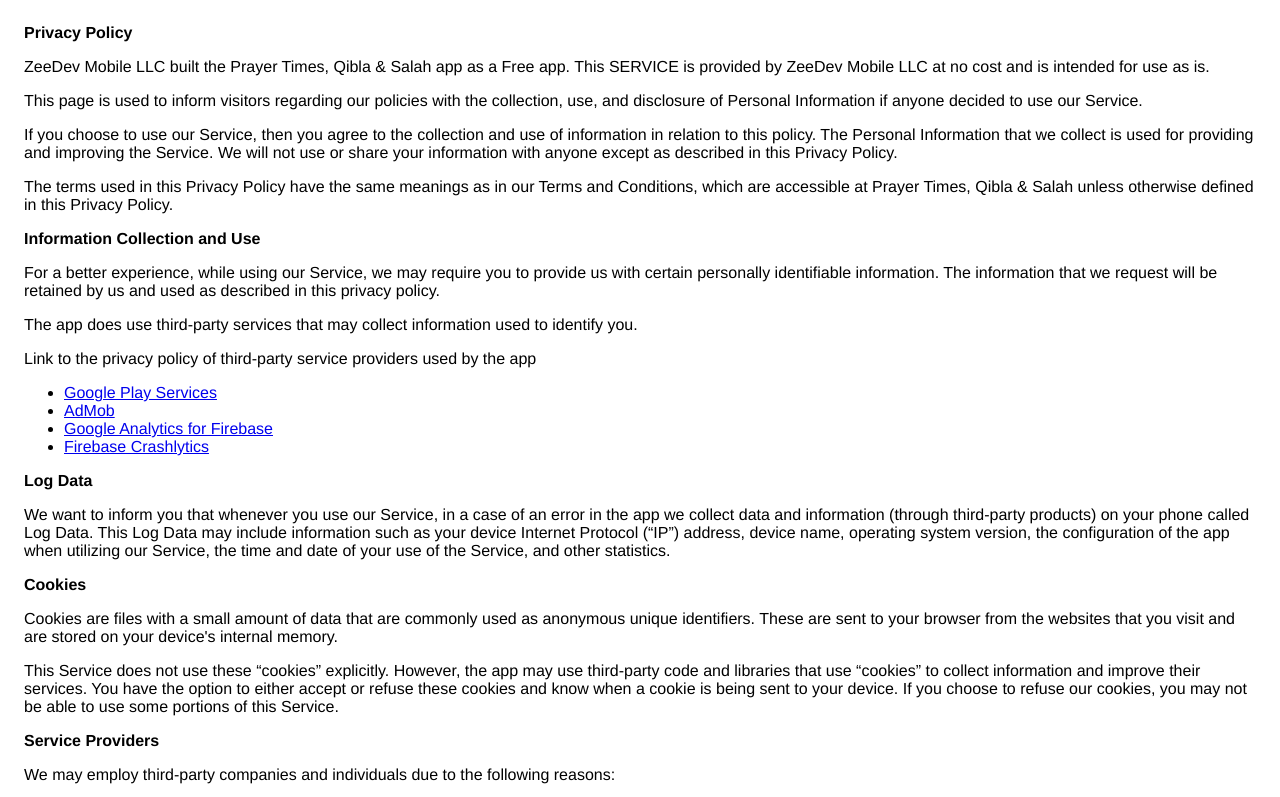
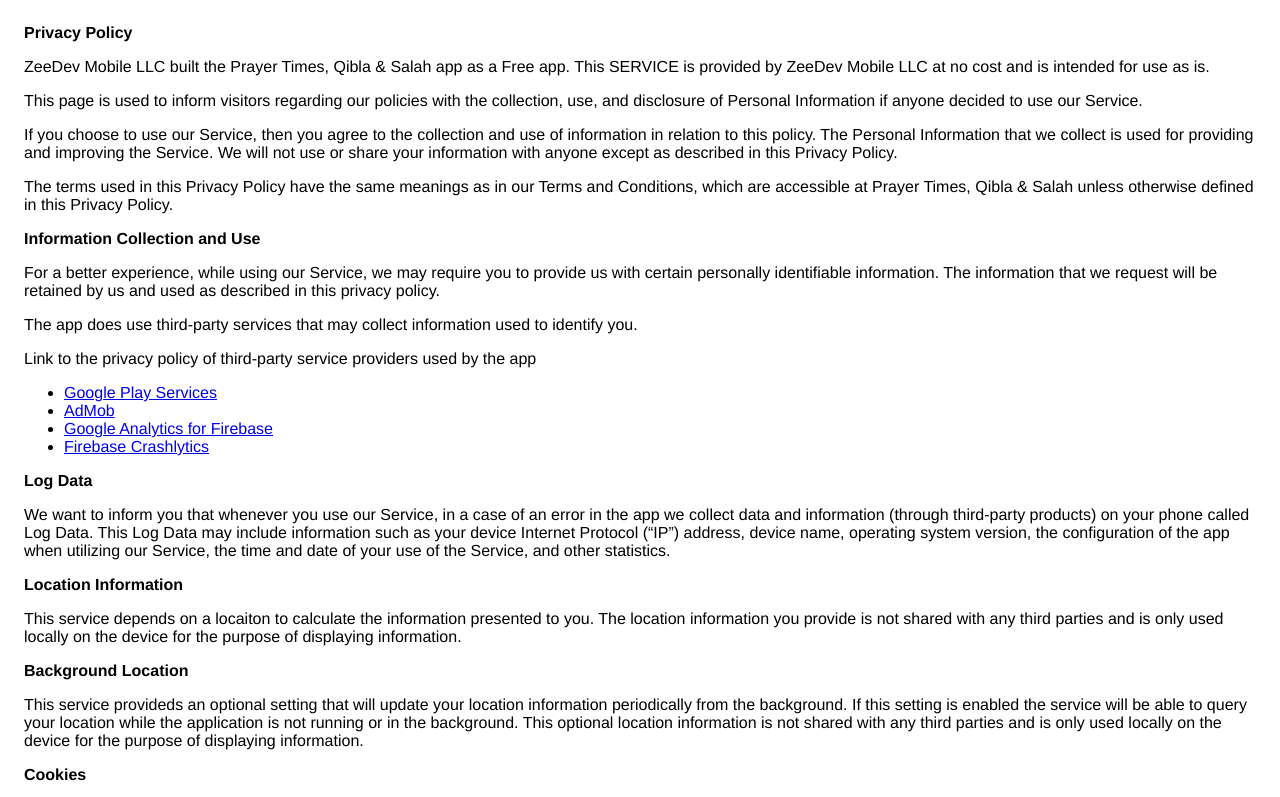
Before and after one commit to zeedevmobile/zeedevmobile.github.io, a plain HTML site: page index.html in a window 1280 px wide. Shown: the top 797 px of the page. Drawn offline with Linux system fonts and the light colour scheme.

Commit message:
Update index.html

```diff
--- a/index.html
+++ b/index.html
@@ -37,7 +37,8 @@
                   </p> <p>
                     Link to the privacy policy of third-party service providers used
                     by the app
-                  </p> <ul><li><a href="https://www.google.com/policies/privacy/" target="_blank" rel="noopener noreferrer">Google Play Services</a></li><li><a href="https://support.google.com/admob/answer/6128543?hl=en" target="_blank" rel="noopener noreferrer">AdMob</a></li><li><a href="https://firebase.google.com/support/privacy" target="_blank" rel="noopener noreferrer">Google Analytics for Firebase</a></li><li><a href="https://firebase.google.com/support/privacy/" target="_blank" rel="noopener noreferrer">Firebase Crashlytics</a></li><!----><!----><!----><!----><!----><!----><!----><!----><!----><!----><!----><!----><!----><!----><!----><!----><!----><!----><!----><!----><!----><!----><!----><!----><!----></ul></div> <p><strong>Log Data</strong></p> <p>
+                  </p> <ul><li><a href="https://www.google.com/policies/privacy/" target="_blank" rel="noopener noreferrer">Google Play Services</a></li><li><a href="https://support.google.com/admob/answer/6128543?hl=en" target="_blank" rel="noopener noreferrer">AdMob</a></li><li><a href="https://firebase.google.com/support/privacy" target="_blank" rel="noopener noreferrer">Google Analytics for Firebase</a></li><li><a href="https://firebase.google.com/support/privacy/" target="_blank" rel="noopener noreferrer">Firebase Crashlytics</a></li><!----><!----><!----><!----><!----><!----><!----><!----><!----><!----><!----><!----><!----><!----><!----><!----><!----><!----><!----><!----><!----><!----><!----><!----><!----></ul></div>
+                <p><strong>Log Data</strong></p> <p>
                   We want to inform you that whenever you
                   use our Service, in a case of an error in the app
                   we collect data and information (through third-party
@@ -47,6 +48,20 @@
                   configuration of the app when utilizing our Service,
                   the time and date of your use of the Service, and other
                   statistics.
+                </p> <p><strong>Location Information</strong></p> <p>
+                  This service depends on a locaiton to calculate the information
+                  presented to you. The location information you provide is not shared with
+                  any third parties and is only used locally on the device for
+                  the purpose of displaying information.
+                </p> <p>
+                </p> <p><strong>Background Location</strong></p> <p>
+                  This service provideds an optional setting that will update your location
+                  information periodically from the background. If this setting is enabled
+                  the service will be able to query your location while the application is
+                  not running or in the background. This optional location information
+                  is not shared with any third parties and is only used locally on the device for
+                  the purpose of displaying information.
+                </p> <p>
                 </p> <p><strong>Cookies</strong></p> <p>
                   Cookies are files with a small amount of data that are
                   commonly used as anonymous unique identifiers. These are sent
```
